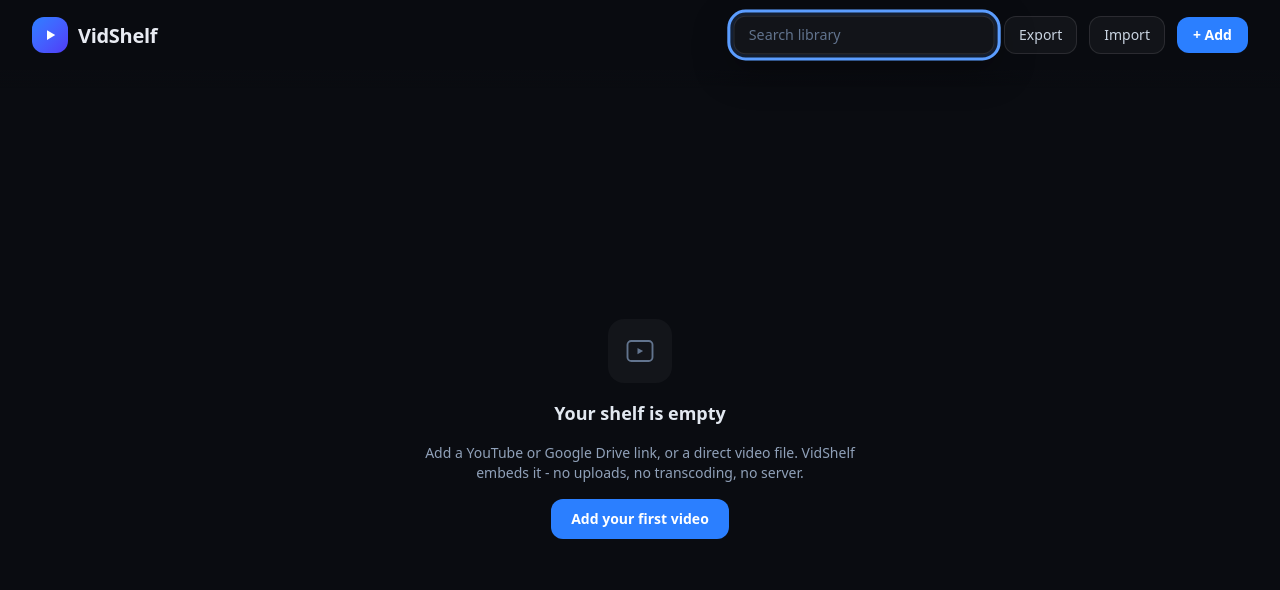
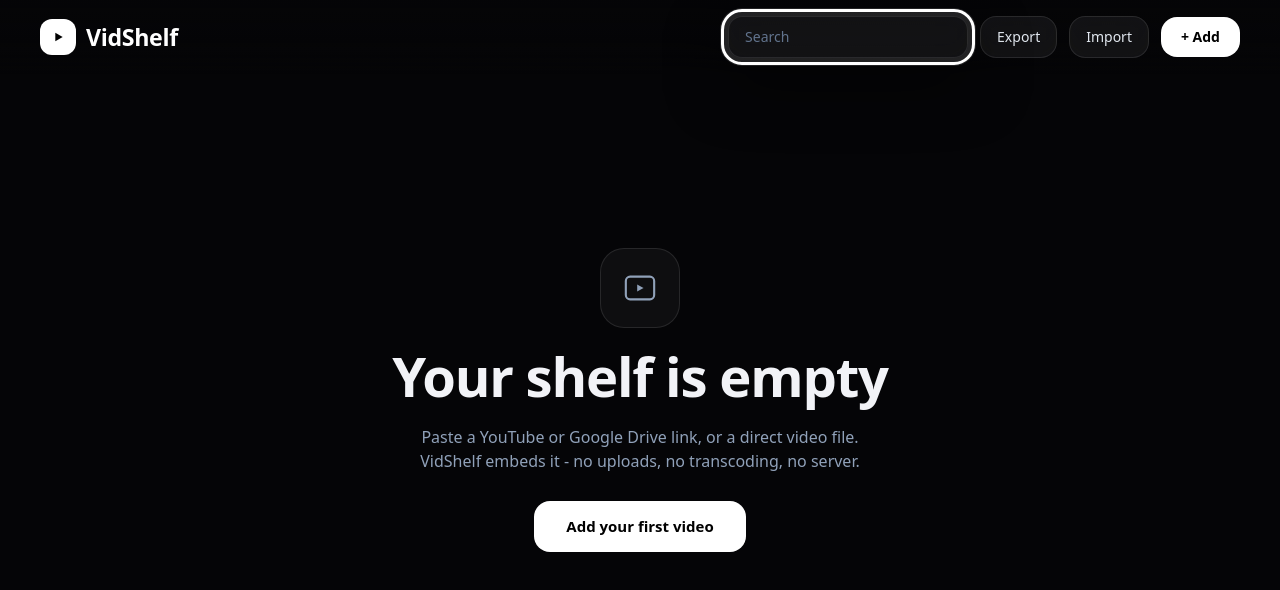
Before and after one commit to shubho0908/vidshelf, a React (Vite) app in the folder app/: page / in a window 1280 px wide. Shown: the top 590 px of the page. Built offline with nearby package versions, Linux system fonts and the light colour scheme.

Commit message:
feat: v2 cinematic redesign - hero spotlight, shelf grid, white-on-black focus, 10-foot type scale, safe margins

```diff
--- a/app/src/index.css
+++ b/app/src/index.css
@@ -3,78 +3,76 @@
 :root { color-scheme: dark; }
 html, body, #root { height: 100%; }
 body {
-  background: #0a0c11;
-  color: #e8ebf2;
+  background: #050507;
+  color: #f2f3f7;
   font-family: ui-sans-serif, system-ui, -apple-system, "Segoe UI", Roboto, sans-serif;
   font-optical-sizing: auto;
   line-height: 1.5;
   -webkit-font-smoothing: antialiased;
   overscroll-behavior: none;
 }
-::selection { background: #3b82f6; }
+::selection { background: #ffffff; color: #000; }
 
-/* Typography: size-specific tracking/leading (WWDC discipline) */
-h1, h2, .heading { letter-spacing: -0.015em; line-height: 1.15; }
+/* ---- 10-foot type scale (5 sizes, size-specific tracking) ---- */
+.t-display { font-size: clamp(2.2rem, 4.5vw, 3.4rem); line-height: 1.04; letter-spacing: -0.022em; font-weight: 700; }
+.t-title   { font-size: 1.45rem; line-height: 1.15; letter-spacing: -0.015em; font-weight: 650; }
+.t-body    { font-size: 1rem; line-height: 1.5; }
+.t-small   { font-size: 0.875rem; line-height: 1.45; }
+.t-eyebrow { font-size: 0.72rem; letter-spacing: 0.14em; text-transform: uppercase; font-weight: 600; color: #9aa0ae; }
 
-/* Instant press feedback on pointer-down (Response: kill latency) */
-[data-focusable] { transition: transform 100ms ease-out, background-color 120ms ease, border-color 120ms ease; }
+/* Instant press feedback (pointer-down, not release) */
+[data-focusable] { transition: transform 100ms ease-out, background-color 140ms ease, border-color 140ms ease, box-shadow 140ms ease; }
 [data-focusable]:active { transform: scale(0.97); }
 
-/* Remote-control focus ring (applied by focus manager) */
+/* TV focus = scale + bright ring + depth (Netflix/Apple TV pattern) */
 .tv-focus {
-  outline: 3px solid #5b9dff !important;
-  outline-offset: 3px;
-  border-radius: 16px;
-  box-shadow: 0 0 0 6px rgba(91, 157, 255, 0.15), 0 12px 40px rgba(0,0,0,.45);
-  transform: scale(1.02);
-  transition: transform 120ms ease, box-shadow 120ms ease;
-  z-index: 5;
+  outline: 3px solid #ffffff !important;
+  outline-offset: 4px;
+  border-radius: 18px;
+  box-shadow: 0 0 0 8px rgba(255,255,255,0.12), 0 24px 60px rgba(0,0,0,.6);
+  transform: scale(1.045);
+  transition: transform 140ms ease, box-shadow 140ms ease;
+  z-index: 10;
   position: relative;
 }
-input.tv-focus, textarea.tv-focus { border-radius: 12px; }
+input.tv-focus, textarea.tv-focus { border-radius: 14px; transform: none; }
+button.tv-focus.bright { background: #ffffff; color: #000; }
 
-/* Translucent sticky chrome: content scrolls underneath (Materials & depth) */
+/* Floating translucent chrome, content scrolls under */
 .chrome {
-  background: rgba(10, 12, 17, 0.72);
-  backdrop-filter: blur(20px) saturate(160%);
-  -webkit-backdrop-filter: blur(20px) saturate(160%);
-}
-/* Scroll edge effect instead of a hard divider */
-.chrome::after {
-  content: "";
-  position: absolute;
-  left: 0; right: 0; bottom: -18px;
-  height: 18px;
-  background: linear-gradient(to bottom, rgba(10,12,17,0.5), transparent);
-  pointer-events: none;
+  background: linear-gradient(to bottom, rgba(5,5,7,0.85), rgba(5,5,7,0.55) 70%, transparent);
+  backdrop-filter: blur(24px) saturate(150%);
+  -webkit-backdrop-filter: blur(24px) saturate(150%);
 }
 
-/* Route transitions: short opacity+transform, compositor-only */
+/* Card art overlay */
+.art-fade { background: linear-gradient(to top, rgba(0,0,0,0.85) 0%, rgba(0,0,0,0.25) 45%, transparent 75%); }
+.hero-fade { background: linear-gradient(to top, #050507 2%, rgba(5,5,7,0.55) 40%, rgba(5,5,7,0.15) 70%, rgba(5,5,7,0.4) 100%); }
+
 @keyframes view-enter {
-  from { opacity: 0; transform: translateY(6px) scale(0.997); }
+  from { opacity: 0; transform: translateY(8px) scale(0.996); }
   to   { opacity: 1; transform: none; }
 }
-.view-enter { animation: view-enter 180ms ease-out both; }
+.view-enter { animation: view-enter 220ms ease-out both; }
 
-/* Thin scrollbars */
-* { scrollbar-width: thin; scrollbar-color: #2a3040 transparent; }
+* { scrollbar-width: thin; scrollbar-color: #23262e transparent; }
 *::-webkit-scrollbar { width: 8px; height: 8px; }
-*::-webkit-scrollbar-thumb { background: #2a3040; border-radius: 8px; }
+*::-webkit-scrollbar-thumb { background: #23262e; border-radius: 8px; }
 
-/* Big-screen readability (TV at 1080p+) */
+/* 10-foot baseline: 24px-ish at TV sizes, 80px safe margins */
 @media (min-width: 1600px) {
-  html { font-size: 20px; }
+  html { font-size: 21px; }
+  .tv-safe { padding-left: 80px !important; padding-right: 80px !important; }
 }
 
-/* Accessibility signals */
 @media (prefers-reduced-motion: reduce) {
   .view-enter { animation: none; }
   [data-focusable], .tv-focus { transition: none; }
   * { scroll-behavior: auto !important; }
 }
 @media (prefers-reduced-transparency: reduce) {
-  .chrome { background: #0a0c11; backdrop-filter: none; -webkit-backdrop-filter: none; }
+  .chrome { background: #050507; backdrop-filter: none; -webkit-backdrop-filter: none; }
 }
 @media (prefers-contrast: more) {
-  [data-focusable] { border-color: rgba(255,255,255,0.35) !important; }
+  [data-focusable] { border-color: rgba(255,255,255,0.4) !important; }
 }
--- a/app/src/lib/focus.ts
+++ b/app/src/lib/focus.ts
@@ -28,6 +28,8 @@ export function setFocus(el: HTMLElement | null): void {
 }
 
 export function focusFirst(): void {
+  const preferred = document.querySelector<HTMLElement>("[data-autofocus]");
+  if (preferred && preferred.getBoundingClientRect().width > 0) { setFocus(preferred); return; }
   const items = getFocusable();
   if (items.length) setFocus(items[0]);
 }
--- a/app/src/views/LibraryView.tsx
+++ b/app/src/views/LibraryView.tsx
@@ -5,43 +5,83 @@ import { thumbnailForUrl } from "../lib/thumbnails";
 import { nav } from "../lib/route";
 import { KindBadge, Thumb } from "../components/bits";
 
-function entryMeta(e: Entry) {
+function entryThumb(e: Entry): string | null {
   const first = e.videos[0]?.url ?? "";
-  const parsed = first ? parseLink(first) : null;
-  return {
-    thumb: first ? thumbnailForUrl(first) : null,
-    parsed,
-  };
+  return first ? thumbnailForUrl(first) : null;
 }
 
 function Card({ entry }: { entry: Entry }) {
-  const { thumb, parsed } = entryMeta(entry);
+  const first = entry.videos[0]?.url ?? "";
+  const parsed = first ? parseLink(first) : null;
   return (
     <button
       data-focusable
       onClick={() => nav(`/play/${entry.id}`)}
-      className="group flex flex-col overflow-hidden rounded-2xl border border-white/5 bg-white/[0.03] text-left transition-colors hover:border-white/15 hover:bg-white/[0.06]"
+      className="group relative aspect-video w-full overflow-hidden rounded-2xl border border-white/[0.07] bg-white/[0.03] text-left"
     >
-      <div className="relative aspect-video w-full overflow-hidden bg-black/40">
-        <Thumb src={thumb} title={entry.title} />
-        {entry.type === "playlist" && (
-          <span className="absolute right-2 top-2 rounded-md bg-black/70 px-2 py-0.5 text-[11px] font-semibold text-white">
-            {entry.videos.length} videos
+      <Thumb src={entryThumb(entry)} title={entry.title} />
+      <div className="art-fade absolute inset-0" />
+      <div className="absolute left-2.5 top-2.5">
+        {entry.type === "playlist" ? (
+          <span className="rounded-md border border-white/20 bg-black/60 px-2 py-0.5 text-[11px] font-semibold text-white backdrop-blur-sm">
+            Playlist · {entry.videos.length}
           </span>
+        ) : (
+          parsed && (
+            <span className="rounded-md border border-white/20 bg-black/60 px-2 py-0.5 text-[11px] font-semibold text-white backdrop-blur-sm">
+              {parsed.label}
+            </span>
+          )
         )}
       </div>
-      <div className="flex flex-1 flex-col gap-1.5 p-3">
-        <div className="flex items-center gap-2">
-          {entry.type === "playlist" ? (
-            <span className="inline-flex items-center rounded-full border border-amber-500/30 bg-amber-500/15 px-2 py-0.5 text-[11px] font-medium text-amber-300">Playlist</span>
-          ) : (
-            parsed && <KindBadge kind={parsed.kind} label={parsed.label} />
+      <div className="absolute inset-x-0 bottom-0 p-3">
+        <div className="line-clamp-1 text-[15px] font-semibold text-white drop-shadow-md">{entry.title}</div>
+        {entry.description && <div className="t-small line-clamp-1 text-slate-300/90">{entry.description}</div>}
+      </div>
+    </button>
+  );
+}
+
+function Hero({ entry }: { entry: Entry }) {
+  const first = entry.videos[0]?.url ?? "";
+  const parsed = first ? parseLink(first) : null;
+  return (
+    <section className="relative -mx-5 -mt-5 h-[56vh] min-h-[340px] overflow-hidden md:-mx-10 md:-mt-10">
+      <div className="absolute inset-0">
+        <Thumb src={entryThumb(entry)} title={entry.title} />
+      </div>
+      <div className="hero-fade absolute inset-0" />
+      <div className="tv-safe absolute inset-x-0 bottom-0 flex flex-col gap-4 px-5 pb-10 md:px-10">
+        <div className="flex items-center gap-2.5">
+          {parsed && <KindBadge kind={parsed.kind} label={parsed.label} />}
+          {entry.type === "playlist" && (
+            <span className="rounded-full border border-white/15 bg-white/[0.07] px-2.5 py-0.5 text-[11px] font-medium text-slate-200 backdrop-blur-sm">
+              Playlist · {entry.videos.length} videos
+            </span>
           )}
         </div>
-        <div className="line-clamp-1 text-[15px] font-semibold text-slate-100">{entry.title}</div>
-        {entry.description && <div className="line-clamp-1 text-[13px] text-slate-400">{entry.description}</div>}
+        <h2 className="t-display max-w-3xl text-white drop-shadow-lg">{entry.title}</h2>
+        {entry.description && <p className="t-body max-w-2xl text-slate-200/90 line-clamp-2 drop-shadow">{entry.description}</p>}
+        <div className="mt-1 flex items-center gap-3">
+          <button
+            data-focusable
+            data-autofocus
+            onClick={() => nav(`/play/${entry.id}`)}
+            className="bright flex items-center gap-2.5 rounded-2xl bg-white px-7 py-3 text-[15px] font-bold text-black"
+          >
+            <svg width="16" height="16" viewBox="0 0 24 24" fill="currentColor"><path d="M8 5.5v13l11-6.5-11-6.5z" /></svg>
+            Play
+          </button>
+          <button
+            data-focusable
+            onClick={() => nav(`/edit/${entry.id}`)}
+            className="rounded-2xl border border-white/15 bg-white/[0.08] px-6 py-3 text-[15px] font-semibold text-white backdrop-blur-md hover:bg-white/[0.14]"
+          >
+            Edit
+          </button>
+        </div>
       </div>
-    </button>
+    </section>
   );
 }
 
@@ -55,6 +95,9 @@ export default function LibraryView() {
     if (!q) return entries;
     return entries.filter((e) => (e.title + " " + e.description).toLowerCase().includes(q));
   }, [entries, query]);
+
+  const hero = query ? null : filtered[0] ?? null;
+  const shelf = query ? filtered : filtered.slice(1);
 
   const doExport = () => {
     const blob = new Blob([library.exportJson()], { type: "application/json" });
@@ -75,59 +118,66 @@ export default function LibraryView() {
   };
 
   return (
-    <div className="mx-auto flex min-h-full w-full max-w-[1400px] flex-col gap-5 p-5 pt-0 md:p-8 md:pt-0">
-      <header className="chrome sticky top-0 z-20 -mx-5 flex flex-wrap items-center gap-3 px-5 py-4 md:-mx-8 md:px-8">
+    <div className="flex min-h-full w-full flex-col">
+      {/* Floating chrome */}
+      <header className="chrome tv-safe fixed inset-x-0 top-0 z-30 flex items-center gap-3 px-5 py-4 md:px-10">
         <div className="flex items-center gap-2.5">
-          <div className="flex h-9 w-9 items-center justify-center rounded-xl bg-gradient-to-br from-blue-500 to-indigo-600">
-            <svg width="18" height="18" viewBox="0 0 24 24" fill="white"><path d="M8 5.5v13l11-6.5-11-6.5z" /></svg>
+          <div className="flex h-9 w-9 items-center justify-center rounded-xl bg-white">
+            <svg width="16" height="16" viewBox="0 0 24 24" fill="black"><path d="M8 5.5v13l11-6.5-11-6.5z" /></svg>
           </div>
-          <h1 className="heading text-xl font-bold">VidShelf</h1>
+          <h1 className="t-title hidden text-white min-[420px]:block">VidShelf</h1>
         </div>
         <div className="flex-1" />
         <input
           data-focusable
           value={query}
           onChange={(e) => setQuery(e.target.value)}
-          placeholder="Search library"
-          className="w-44 rounded-xl border border-white/10 bg-white/[0.04] px-3.5 py-2 text-sm outline-none placeholder:text-slate-500 focus:border-blue-400/60 md:w-64"
+          placeholder="Search"
+          className="min-w-0 flex-1 rounded-2xl border border-white/10 bg-white/[0.06] px-4 py-2.5 text-sm outline-none backdrop-blur-md placeholder:text-slate-500 focus:border-white/40 sm:w-36 sm:flex-none md:w-60"
         />
-        <button data-focusable onClick={doExport} className="rounded-xl border border-white/10 bg-white/[0.04] px-3.5 py-2 text-sm text-slate-300 hover:bg-white/[0.08]">
+        <button data-focusable onClick={doExport} title="Export library" className="hidden rounded-2xl sm:block border border-white/10 bg-white/[0.06] px-4 py-2.5 text-sm font-medium text-slate-200 backdrop-blur-md hover:bg-white/[0.12]">
           Export
         </button>
-        <button data-focusable onClick={() => fileRef.current?.click()} className="rounded-xl border border-white/10 bg-white/[0.04] px-3.5 py-2 text-sm text-slate-300 hover:bg-white/[0.08]">
+        <button data-focusable onClick={() => fileRef.current?.click()} title="Import library" className="hidden rounded-2xl sm:block border border-white/10 bg-white/[0.06] px-4 py-2.5 text-sm font-medium text-slate-200 backdrop-blur-md hover:bg-white/[0.12]">
           Import
         </button>
         <input ref={fileRef} type="file" accept="application/json" className="hidden" onChange={(e) => e.target.files?.[0] && doImport(e.target.files[0])} />
-        <button
-          data-focusable
-          onClick={() => nav("/add")}
-          className="rounded-xl bg-blue-500 px-4 py-2 text-sm font-semibold text-white hover:bg-blue-400"
-        >
+        <button data-focusable onClick={() => nav("/add")} className="bright rounded-2xl bg-white px-5 py-2.5 text-sm font-bold text-black">
           + Add
         </button>
       </header>
 
-      {filtered.length === 0 ? (
-        <div className="flex flex-1 flex-col items-center justify-center gap-4 py-24 text-center">
-          <div className="flex h-16 w-16 items-center justify-center rounded-2xl bg-white/[0.04]">
-            <svg width="30" height="30" viewBox="0 0 24 24" fill="none" className="text-slate-500">
+      {entries.length === 0 ? (
+        <div className="flex flex-1 flex-col items-center justify-center gap-5 px-6 py-32 text-center">
+          <div className="flex h-20 w-20 items-center justify-center rounded-3xl border border-white/10 bg-white/[0.04]">
+            <svg width="34" height="34" viewBox="0 0 24 24" fill="none" className="text-slate-400">
               <rect x="2" y="4" width="20" height="16" rx="3" stroke="currentColor" strokeWidth="1.5" />
               <path d="M10 9.5v5l4.5-2.5L10 9.5z" fill="currentColor" />
             </svg>
           </div>
-          <div className="text-lg font-semibold text-slate-200">{query ? "Nothing matches your search" : "Your shelf is empty"}</div>
-          <p className="max-w-md text-sm text-slate-400">
-            Add a YouTube or Google Drive link, or a direct video file. VidShelf embeds it - no uploads, no transcoding, no server.
+          <h2 className="t-display">Your shelf is empty</h2>
+          <p className="t-body max-w-md text-slate-400">
+            Paste a YouTube or Google Drive link, or a direct video file. VidShelf embeds it - no uploads, no transcoding, no server.
           </p>
-          <button data-focusable onClick={() => nav("/add")} className="rounded-xl bg-blue-500 px-5 py-2.5 text-sm font-semibold text-white hover:bg-blue-400">
+          <button data-focusable onClick={() => nav("/add")} className="bright mt-2 rounded-2xl bg-white px-8 py-3.5 text-[15px] font-bold text-black">
             Add your first video
           </button>
         </div>
       ) : (
-        <div className="grid grid-cols-1 gap-4 sm:grid-cols-2 lg:grid-cols-3 xl:grid-cols-4 2xl:grid-cols-5">
-          {filtered.map((e) => (
-            <Card key={e.id} entry={e} />
-          ))}
+        <div className="flex flex-col">
+          {hero && <Hero entry={hero} />}
+          <div className="tv-safe flex flex-col gap-5 px-5 pb-16 pt-8 md:px-10">
+            <div className="t-eyebrow">{query ? `Results for "${query}"` : "Library"}</div>
+            {shelf.length === 0 ? (
+              <p className="t-body py-10 text-slate-500">{query ? "Nothing matches." : "That's everything."}</p>
+            ) : (
+              <div className="grid grid-cols-1 gap-x-5 gap-y-7 sm:grid-cols-2 lg:grid-cols-3 xl:grid-cols-4">
+                {shelf.map((e) => (
+                  <Card key={e.id} entry={e} />
+                ))}
+              </div>
+            )}
+          </div>
         </div>
       )}
     </div>
```
Also changed, not shown: app/src/views/EntryFormView.tsx (+48 -45 lines), app/src/views/PlayerView.tsx (+36 -29 lines).
